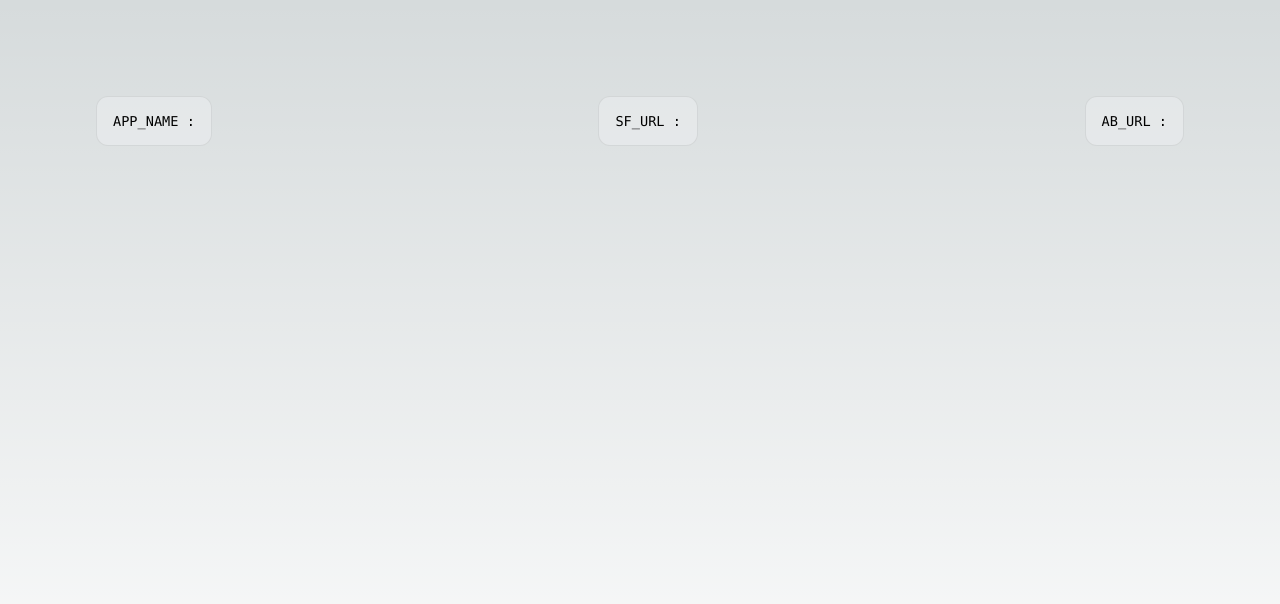
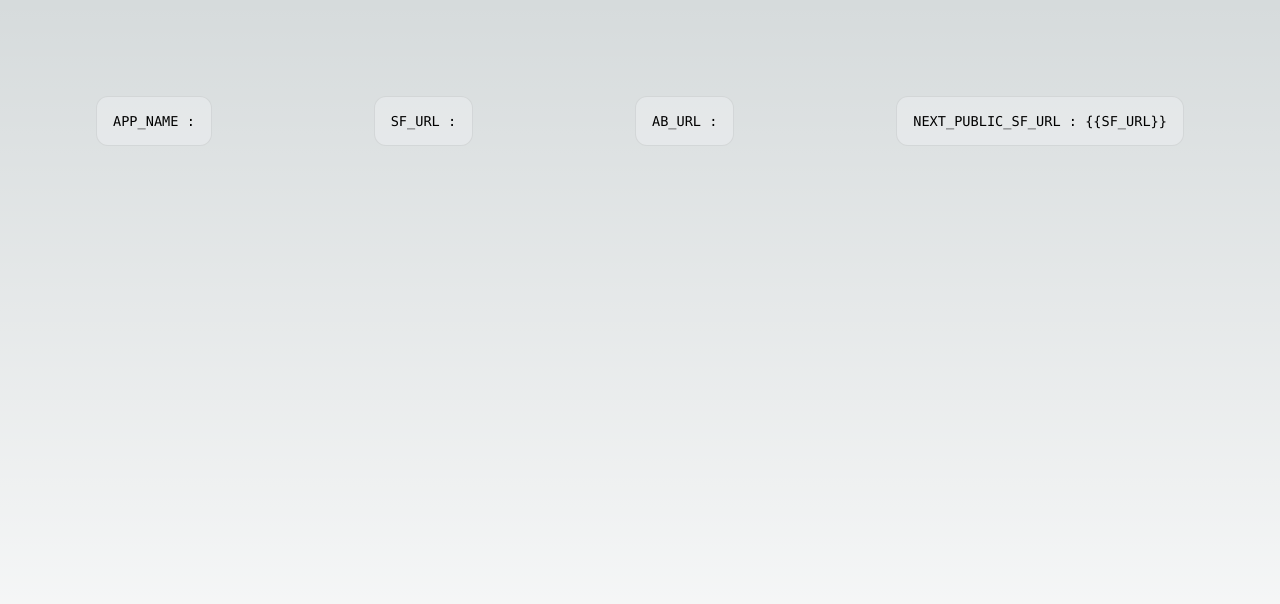
Before and after one commit to andrewphan865/PlayGround_nextjsCICD, a Next.js app: page / in a window 1280 px wide. Shown: the top 604 px of the page. Built offline with nearby package versions, Linux system fonts and the light colour scheme.

Commit message:
fix deployment

```diff
--- a/package.json
+++ b/package.json
@@ -4,8 +4,8 @@
   "private": true,
   "scripts": {
     "dev": "next dev",
-    "build": "next build",
-    "start": "next start",
+    "build": "next build && next export",
+    "start": "node_modules/next/dist/bin/next start",
     "lint": "next lint"
   },
   "dependencies": {
--- a/pages/index.tsx
+++ b/pages/index.tsx
@@ -23,7 +23,9 @@ export default function Home() {
           <p>
             AB_URL : {AB_URL}
           </p>
-
+          <p>
+            NEXT_PUBLIC_SF_URL : {process.env.NEXT_PUBLIC_SF_URL}
+          </p>
         </div>
       </main>
     </>
```
Also changed, not shown: 1 other file (tests, documents, lock files or other folders).
